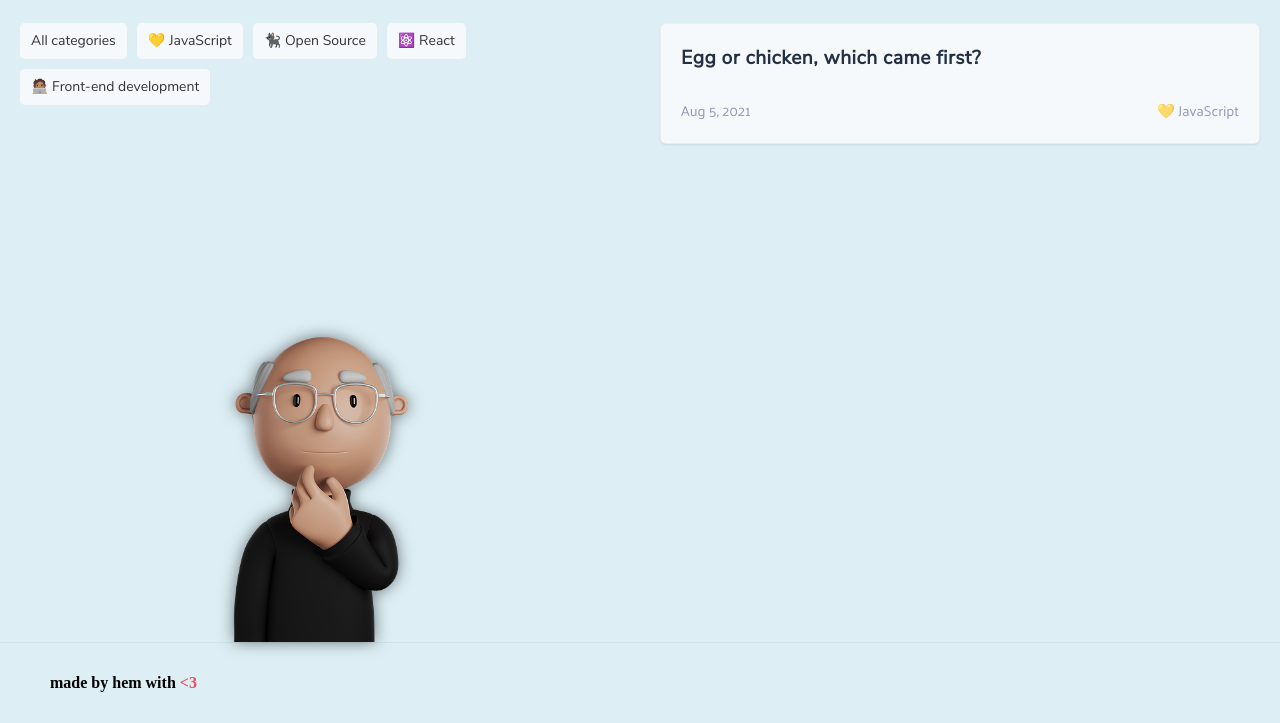
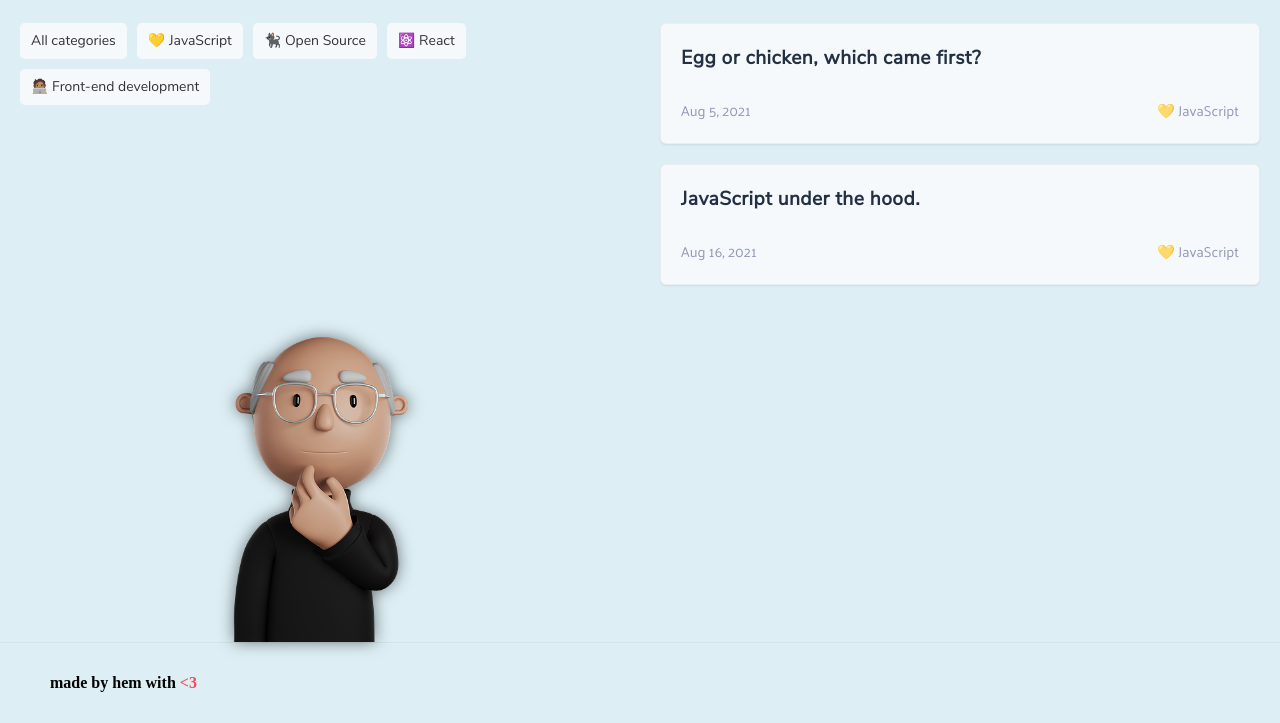
Before and after one commit to hemmingson/component-diary, a website: page index.html in a window 1280 px wide. Shown: the part 77-800 px from the top of the page. Drawn offline with nearby package versions, Linux system fonts and the light colour scheme; a web font is replaced by a local one.

Commit message:
chore: add new topic

```diff
--- a/index.html
+++ b/index.html
@@ -42,6 +42,16 @@
               </div>
             </div>
           </a>
+
+          <a href="">
+            <div class="card">
+              <span class="title">JavaScript under the hood.</span>
+              <div class="desc">
+                <span>Aug 16, 2021</span>
+                <span>&#x1F49B; JavaScript</span>
+              </div>
+            </div>
+          </a>
         </article>
       </main>
 
```
